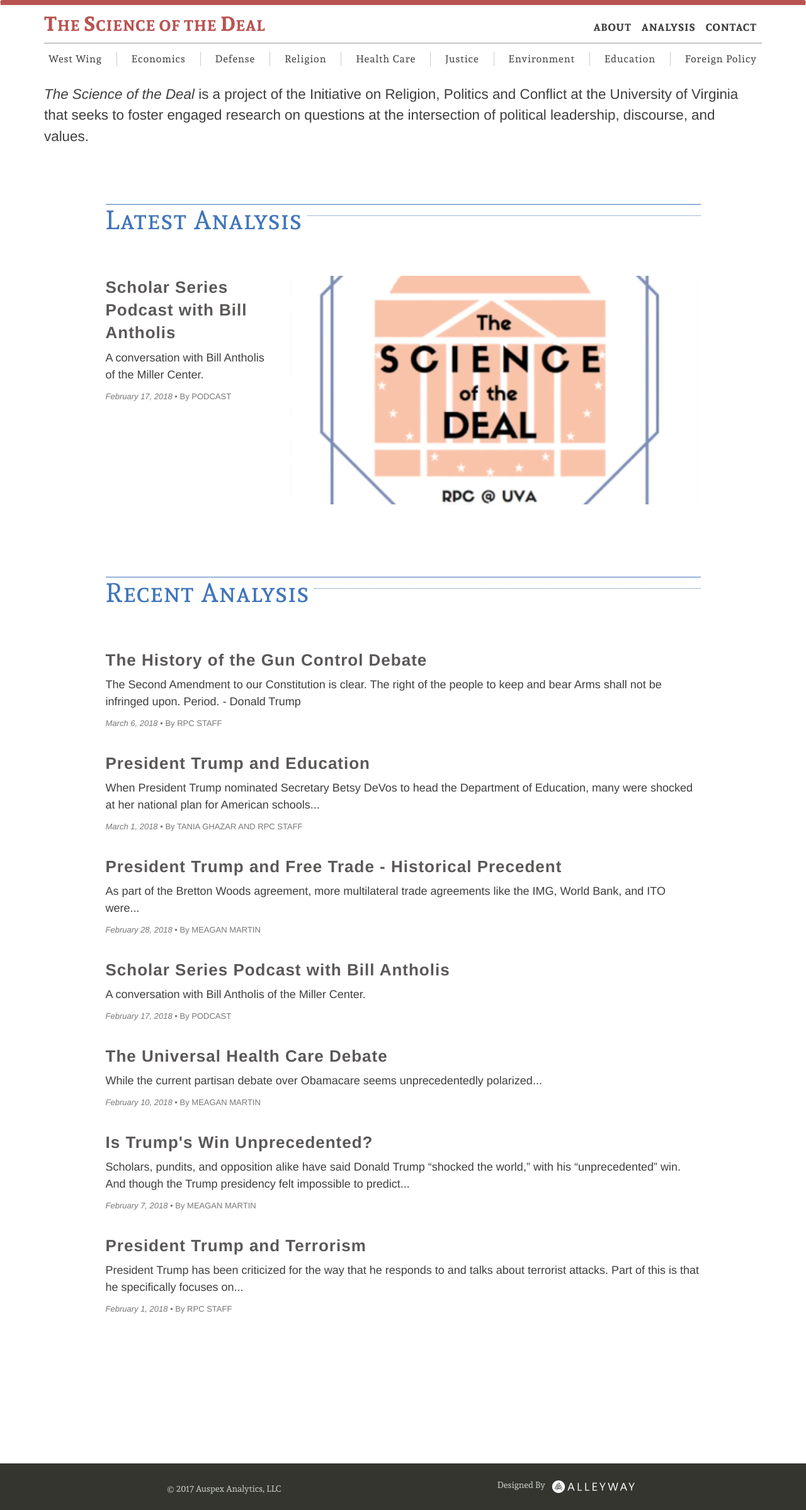
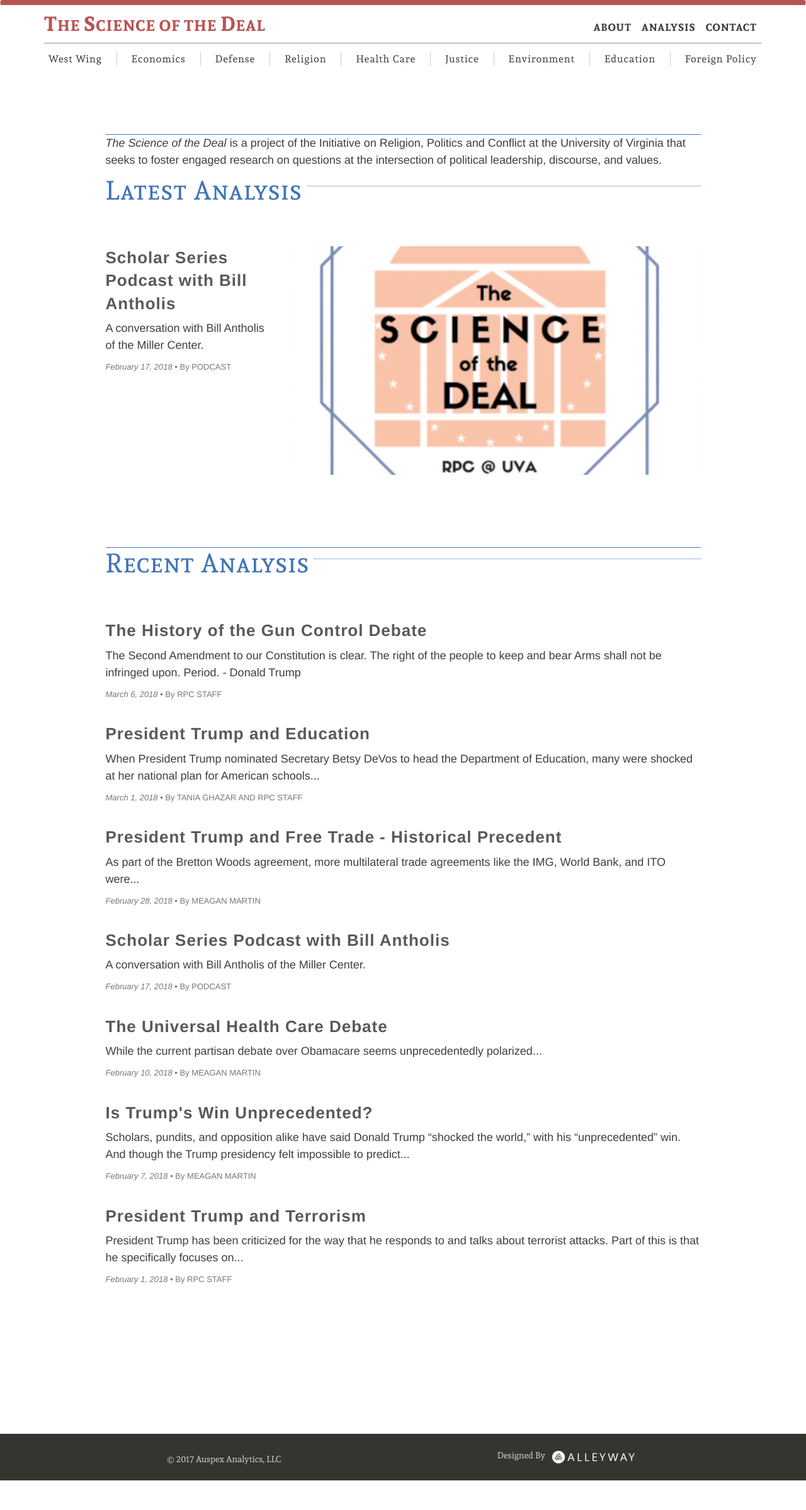
Before and after one commit to alleyway/thescienceofthedeal, a Jekyll site: the page built from index.html, in a window 1280 px wide. Shown: the whole page at 63% size. Built offline with Jekyll 4.4.1, drawn with Linux system fonts in a browser that asks for light colours; after the commit the page ends 2351 px from its top, so only the background shows below that.

Commit message:
homepage text3

```diff
--- a/index.html
+++ b/index.html
@@ -13,12 +13,6 @@
 
  <!--   <img src="/img/summer-fall-stream1.jpg" class="img-responsive" style="margin: 30px 250px 30px 10px; " alt="fake-streamgraph" />-->
 
-
-    <p></p>
-    <p></p>
-    <p style="font-size:160%;"><i>The Science of the Deal</i> is a project of the Initiative on Religion, Politics and Conflict  at the University of Virginia that seeks to foster engaged research on questions at the intersection of political leadership, discourse, and values.  </p>
-
-
     {% assign featured_posts = (site.posts|where:"featured","true") %}
     {% for post in featured_posts limit: 1 %}
 
```
Also changed, not shown: other parts of index.html (+1 -0 lines).
